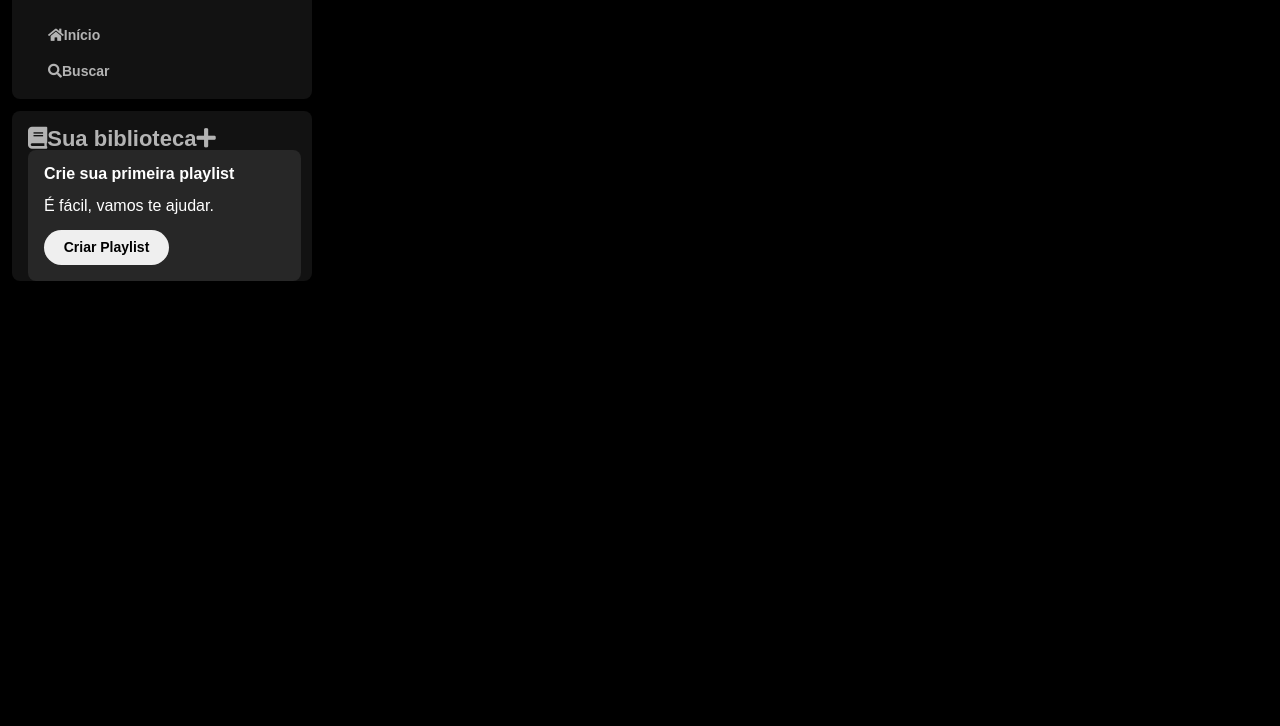
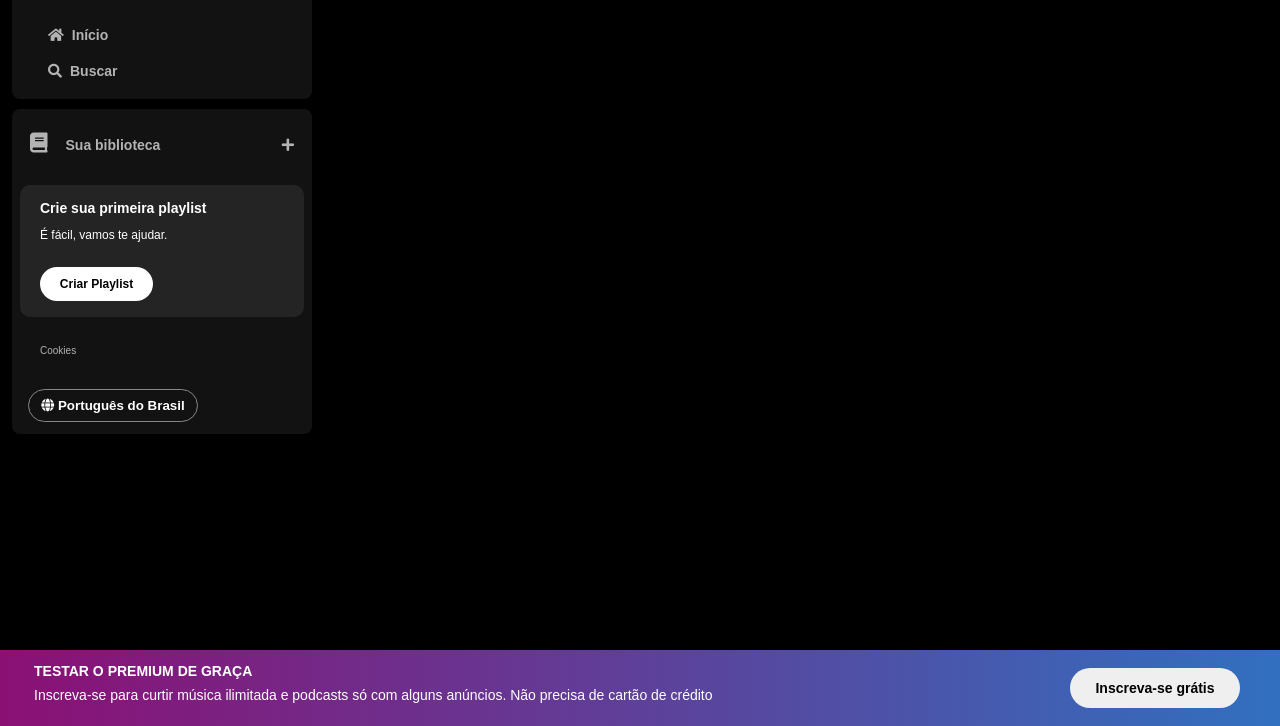
Before and after one commit to 0Carvalh0/imersao-frontend-alura, a plain HTML site: page index.html in a window 1280 px wide. Shown: the part 74-800 px from the top of the page. Drawn offline with Linux system fonts and the light colour scheme.

Commit message:
Aula 2 Imersão FrontEnd

```diff
--- a/css/styles.css
+++ b/css/styles.css
@@ -2,6 +2,8 @@
 
 body {
     background-color: #000;
+    display: flex;
+    font-family: "DM Sans", sans-serif;
 }
 
 .sidebar {
@@ -11,7 +13,6 @@ body {
     bottom: 0;
     padding: 12px;
     width: 300px;
-    font-family: "DM Sans", sans-serif;
 }
 
 .sidebar__navigation {
@@ -47,44 +48,172 @@ body {
     font-size: 14px;
 }
 
-.sidebar__library .biblioteca {
+.sidebar__navigation ul li .fa {
+    margin-right: 8px;
+}
+
+.sidebar__library {
     background-color: #121212;
     border-radius: 8px;
-    padding: 16px 0px 0px 16px;
-    margin: 12px 0px 0px 0px;
+    display: flex;
+    justify-content: space-between;
+    flex-direction: column;
+    padding: 4px 8px;
+    color: #b3b3b3;
+    font-weight: 600;
+    font-size: 14px;
+    margin-top: 10px;
 }
 
-.sidebar__library .biblioteca ul li a {
-    text-decoration: none;
-    color: #b3b3b3;
-    font-weight: 600;
-    font-size: 22px;
+.sidebar__library .library .library__content {
+    display: flex;
+    justify-content: space-between;
 }
 
-.sidebar__library .biblioteca div {
-    background-color: #b3b3b321;
-    width: 85%;
-    padding: 16px;
-    border-radius: 8px;
+.sidebar__library .library .library__button {
+    display: flex;
+    margin-right: 10px;
+    color: #b3b3b3;
+    background-color: transparent;
+    border: 0px;
+    font-size: 14px;
+    font-weight: 700;
+    text-align: center;
+    text-decoration: none;
+    text-transform: none;
+    padding: 20px 10px;
 }
 
-.sidebar__library .biblioteca div h2 {
-    color: #fff;
-    font-weight: 600;
-    margin: 0px 0px 16px 0px;
+.sidebar__library .library .library__button .fa {
+    font-size: 20px;
+    margin-right: 10px;
+    font-weight: 300;
+    padding-right: 8px;
 }
 
-.sidebar__library .biblioteca div h3 {
-    color: #fff;
-    font-weight: 300;
-    margin: 0px 0px 16px 0px;
+.sidebar__library .library .library__content .fa-plus {
+    margin: 25px 10px;
 }
 
-.sidebar__library .biblioteca div input {
-    width: 125px;
-    height: 35px;
+.sidebar__library .library .section__playlist {
+    display: flex;
+    align-items: flex-start;
+    justify-content: space-between;
+    gap: 20px;
+
+    background-color: #242424;
+    border-radius: 10px;
+    font-weight: 600;
+    font-size: 14px;
+    margin: 8px 0px;
+    padding: 16px 20px;
+}
+
+.sidebar__library .library .section__playlist .section__playlist__content {
+    display: flex;
+    flex-direction: column
+}
+
+.sidebar__library .library .section__playlist .section__playlist__content .text {
+    padding-bottom: 14px;
+    color: #fff;
+}
+
+.sidebar__library .library .section__playlist .section__playlist__content .title {
+    font-weight: 700;
+}
+
+.sidebar__library .library .section__playlist .section__playlist__content .subtitle {
+    font-weight: 500;
+    font-size: 12px;
+}
+
+.sidebar__library .library .section__playlist .section__playlist__content .section__playlist__button {
+    display: flex;
+    justify-content: center;
+    margin-top: 12px;
+    padding: 10px;
+
+    background-color: #fff;
+    color: #000;
+    border-radius: 20px;
+    font-size: 12px;
+    font-weight: 700;
+    border: 0px;
+    width: 113px;
+}
+
+.sidebar__library .library .cookies {
+    margin: 25px 20px;
+}
+
+.sidebar__library .library .cookies a {
+    text-decoration: none;
+
+    color: #b3b3b3;
+    font-weight: 500;
+    font-size: 10px;
+}
+
+.sidebar__library .library .cookies a:hover {
+    text-decoration: underline;
+}
+
+.sidebar__library .library .languages .languages__button {
+    align-items: center;
+    margin: 8px;
+    padding: 8px;
+
+    background-color: transparent;
+    border: 1px solid #878787;
+    border-radius: 20px;
+    color: #fff;
+    cursor: pointer;
+    font-weight: bold;
+    width: 170px;
+}
+
+.footer {
+    display: flex;
+    justify-content: space-between;
+    align-items: center;
+
+    position: fixed;
+    bottom: 0px;
+    left: 0px;
+    width: 100vw;
+
+    background: #fff linear-gradient(to right, #8B1074, #3170BF);
+}
+
+.footer .footer__content {
+    color: #fff;
+    padding: 14px;
+    margin: 0px 20px;
+}
+
+.footer .footer__content .text {
+    margin-bottom: 10px;
+}
+
+.footer .footer__content .title {
+    font-size: 14px;
+    font-weight: 600;
+}
+
+.footer .footer__content .subtitle {
+    font-size: 14px;
+    font-weight: 500;
+}
+
+.footer .footer__button {
+    width: 170px;
+    height: 40px;
+    margin: 0px 40px;
+    padding: 10px;
     border-radius: 20px;
     border: none;
+
     font-weight: 600;
     font-size: 14px;
 }
--- a/index.html
+++ b/index.html
@@ -20,27 +20,46 @@
                 </a>
             </div>
 
-            <div>
-                <ul>
-                    <li><a href="#"><span><span class="fa fa-home"></span>Início</span></a></li>
-                    <li><a href="#"><span><span class="fa fa-search"></span>Buscar</span></a></li>
-                </ul>
-            </div>
+            <ul>
+                <li><a href="#"><span><span class="fa fa-home"></span>Início</span></a></li>
+                <li><a href="#"><span><span class="fa fa-search"></span>Buscar</span></a></li>
+            </ul>
         </nav>
 
         <nav class="sidebar__library">
-
-            <div class="biblioteca">
-                <ul>
-                    <li><a href="#"><span><span class="fa fa-book"></span>Sua biblioteca</span><span class="fa fa-plus"></span></a></li>
-                </ul>
-                <div>
-                    <h2>Crie sua primeira playlist</h2>
-                    <h3>É fácil, vamos te ajudar.</h3>
-                    <input type="button" value="Criar Playlist">
+            <div class="library">
+                <div class="library__content">
+                    <button class="library__button">
+                        <span><span class="fa fa-book"></span>Sua biblioteca</span>
+                    </button>
+                    <span class="fa fa-plus"></span>
+                </div>
+                <section class="section__playlist">
+                    <div class="section__playlist__content">
+                        <h2 class="text title">Crie sua primeira playlist</h2>
+                        <h3 class="text subtitle">É fácil, vamos te ajudar.</h3>
+                        <button class="section__playlist__button">Criar Playlist</button>
+                    </div>
+                </section>
+                <div class="cookies">
+                    <a href="#">Cookies</a>
+                </div>
+                <div class="languages">
+                    <button class="languages__button">
+                        <span class="fa fa-globe"></span>
+                        <span>Português do Brasil</span>
+                    </button>
                 </div>
             </div>
         </nav>
     </div>
+
+    <footer class="footer">
+        <div class="footer__content">
+            <h2 class="text title">TESTAR O PREMIUM DE GRAÇA</h2>
+            <h3 class="text subtitle">Inscreva-se para curtir música ilimitada e podcasts só com alguns anúncios. Não precisa de cartão de crédito</h3>
+        </div>
+        <button class="footer__button">Inscreva-se grátis</button>
+    </footer>
 </body>
 </html>
```
